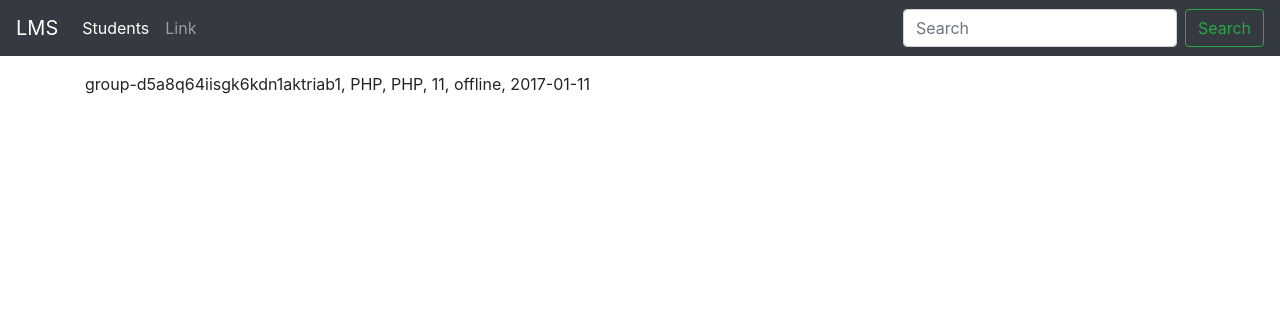
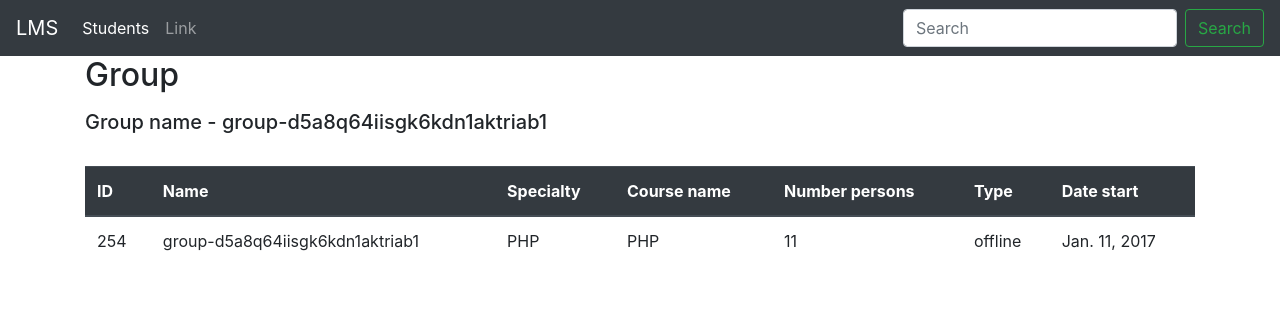
Before and after one commit to annalitvin/lms, a Django app: page /group/254 in a window 1280 px wide. Shown: the top 316 px of the page. Run offline with Django 3.2, Linux system fonts and the light colour scheme; data comes from the database, SQL or seed files in the repository; some libraries are stand-ins or nearby versions.

Commit message:
Fixed GroupAddForm, added context date and refactor templates

```diff
--- a/src/group/forms.py
+++ b/src/group/forms.py
@@ -32,6 +32,7 @@
         else:
             error_message = "Such specialty does not exist"
             self.add_error('specialty', error_message)
+        return self.cleaned_data
 
 
 class GroupEditForm(GroupBaseForm):
--- a/src/group/templates/group/base.html
+++ b/src/group/templates/group/base.html
@@ -4,6 +4,6 @@
 {% block title %} {{ title }} {% endblock %}
 
 {% block content %}
-    <h1>Group</h1>
+
 
 {% endblock %}
--- /dev/null
+++ b/src/group/templates/group/includes/single_group.html
@@ -0,0 +1,22 @@
+<table class="table table-hover">
+    <thead class="thead-dark">
+        <tr>
+          <th>ID</th>
+          <th>Name</th>
+          <th>Specialty</th>
+          <th>Course name</th>
+          <th>Number persons</th>
+          <th>Type</th>
+          <th>Date start</th>
+        </tr>
+    </thead>
+    <tr>
+      <td>{{ group.id }}</td>
+      <td>{{ group.name }}</td>
+      <td>{{ group.specialty }}</td>
+      <td>{{ group.course_name }}</td>
+      <td>{{ group.number_persons }}</td>
+      <td>{{ group.type }}</td>
+      <td>{{ group.date_start }}</td>
+    </tr>
+</table>
--- a/src/group/templates/group/index.html
+++ b/src/group/templates/group/index.html
@@ -2,6 +2,8 @@
 {% load static %}
 
 {% block content %}
-    <p>{{ group }}</p>
+    <h5> Group name - {{ group.name }}</h5>
+    <br>
+    {% include 'group/includes/single_group.html' %}
 
 {% endblock %}
--- a/src/group/views.py
+++ b/src/group/views.py
@@ -26,12 +26,16 @@
     def get(self, request, *args, **kwargs):
 
         id_group = self.kwargs.get(self.pk_url_kwarg)
-
         if id_group is not None:
             if id_group == 0:
                 return HttpResponse("'id' must be greatest when zero")
 
         return super().get(request, *args, **kwargs)
+
+    def get_context_data(self, *, object_list=None, **kwargs):
+        context = super().get_context_data(object_list=None, **kwargs)
+        context['title'] = 'Group'
+        return context
 
 
 class GroupListView(ListView):
@@ -90,6 +94,11 @@
     def get_success_url(self):
         return reverse('group:groups_list')
 
+    def get_context_data(self, **kwargs):
+        context = super().get_context_data(**kwargs)
+        context['title'] = 'Add group'
+        return context
+
 
 class GroupDeleteView(DeleteView):
     model = Group
```
